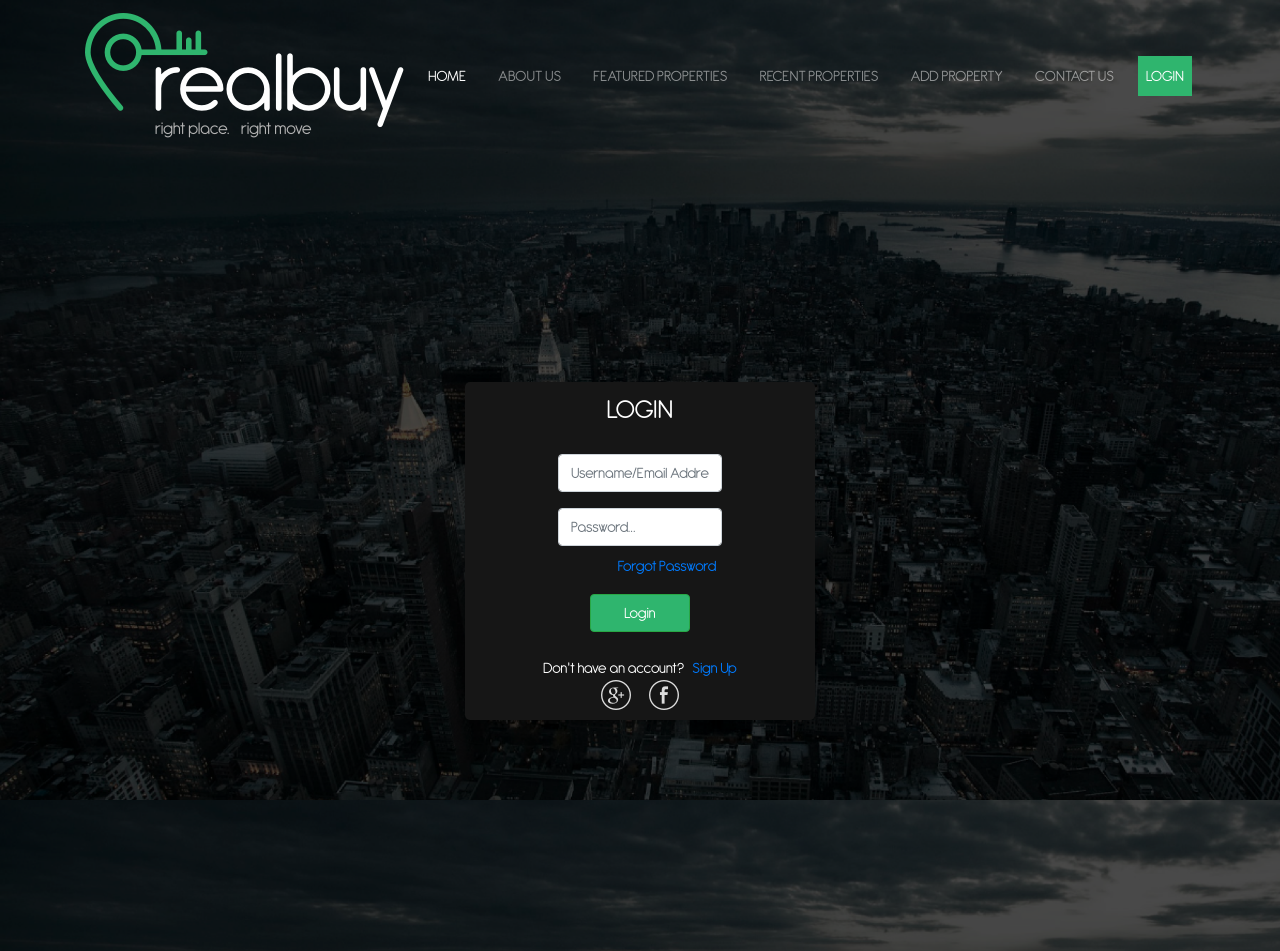
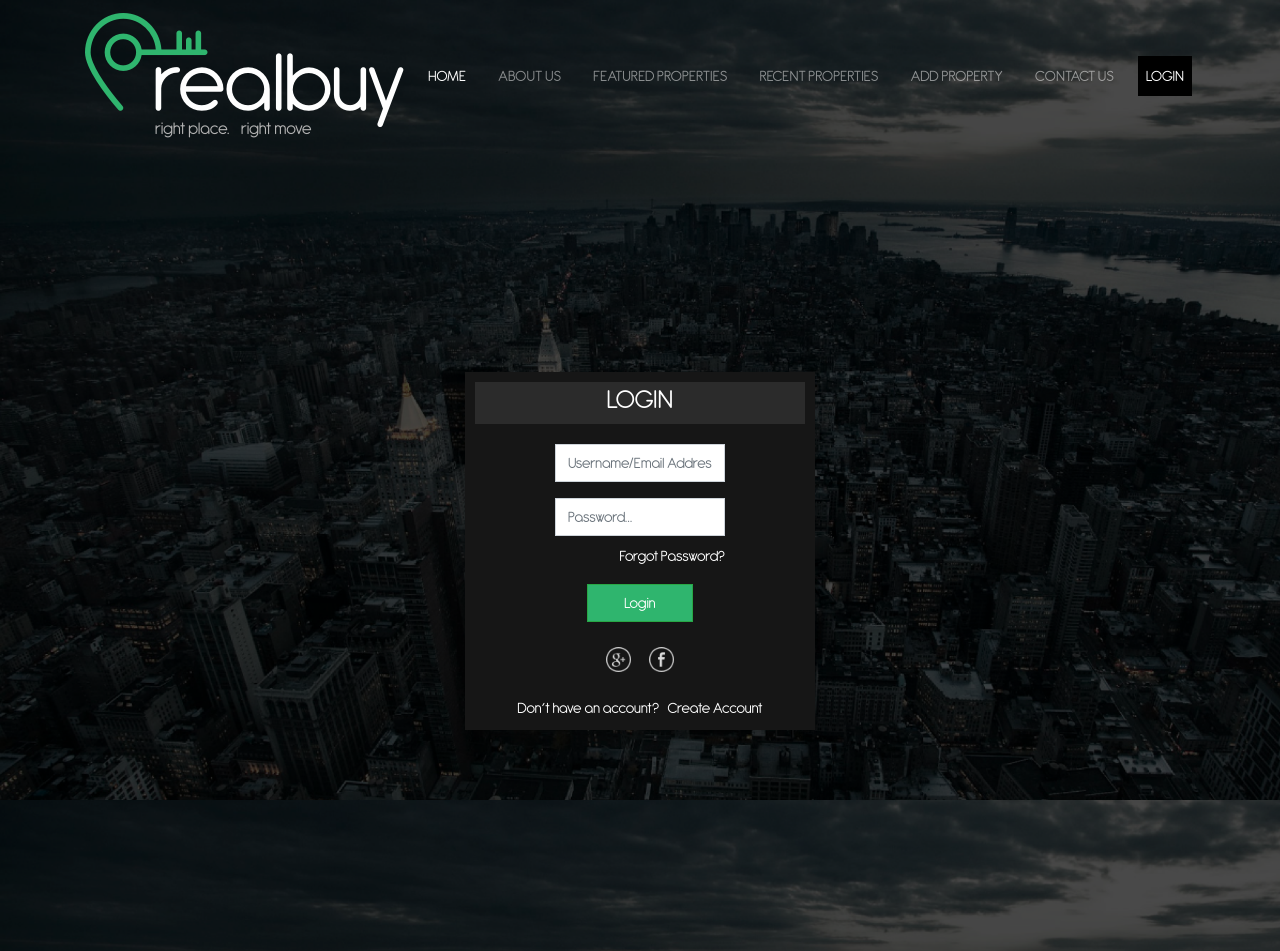
Before and after one commit to VishnuPrasad1998/real-buy, a Django app: page /accounts/login/ in a window 1280 px wide. Run offline with Django 3.2, Linux system fonts and the light colour scheme; some libraries are stand-ins or nearby versions.

Commit message:
Login and Register UI fixes

```diff
--- a/templates/accounts/login.html
+++ b/templates/accounts/login.html
@@ -41,7 +41,7 @@
 			box-shadow: 0 4px 8px 0 rgba(0, 0, 0, 0.2), 0 6px 20px 0 rgba(0, 0, 0, 0.19);
 			-webkit-box-shadow: 0 4px 8px 0 rgba(0, 0, 0, 0.2), 0 6px 20px 0 rgba(0, 0, 0, 0.19);
 			-moz-box-shadow: 0 4px 8px 0 rgba(0, 0, 0, 0.2), 0 6px 20px 0 rgba(0, 0, 0, 0.19);
-			border-radius: 5px;
+			border-radius: 0px;
 
 		}
 
@@ -51,9 +51,7 @@
 
 		#form-title{
 			color: #fff;
-
 		}
-
 		.login_btn {
 			width: 100%;
 			background: #2fb56e !important;
@@ -69,26 +67,44 @@
 		.input-group-text {
 			background: #f7ba5b !important;
 			color: white !important;
-			border: 0 !important;
-			border-radius: 0.25rem 0 0 0.25rem !important;
+			/* border: 0 !important;
+			border-radius: 0px; */
+			/* border-radius: 0.25rem 0 0 0.25rem !important; */
 		}
 		.input_user,
 		.input_pass:focus {
 			box-shadow: none !important;
 			outline: 0px !important;
 		}
-
 		#messages{
 			background-color: rgb(255, 102, 102);
 			color: #fff;
 			padding: 10px;
 			margin-top: 10px;
 		}
+		input[type=text] {
+		box-sizing: border-box;
+		border-radius: 0px;
+		outline: 0px;
+		box-shadow: none;
+			-webkit-box-shadow: none;
+			-moz-box-shadow: none;
+		}
+		input[type=email] {
+		box-sizing: border-box;
+		border-radius: 0px;
+		outline: none;
+		}
+		input[type=password] {
+		box-sizing: border-box;
+		border-radius: 0px;
+		outline: none;
+		}
 	</style>
 
 </head>
 <body>
-	<div class="navbar-listing">
+	<div class="navbar-listing" style="align-items: right;">
         <nav class="navbar navbar-expand-lg navbar-dark bg-transparent sticky-top" id="navbar-example2">
                 <div class="container">
                 <a class="navbar-brand" href="index.html">
@@ -120,7 +136,7 @@
                     <li class="nav-item mr-3">
                         <a class="nav-link" href="{% url 'contactus' %}">CONTACT&nbsp;US</a>
                     </li>
-                    <li class="nav-item mr-3" style="background-color: #2fb56e; text-decoration: none;">
+                    <li class="nav-item mr-3" style="color: #2fb56e; background-color:#000000; text-decoration: none;">
                         <a class="nav-link active" href="{% url 'login' %}">LOGIN</a>
                     </li>
                     </ul>
@@ -131,7 +147,7 @@
 	<div class="container h-100">
 		<div class="d-flex justify-content-center h-100">
 			<div class="user_card">
-				<div class="d-flex justify-content-center">
+				<div class="d-flex justify-content-center" style="background-color: #2b2b2b;">
 
 
 					<h3 id="form-title">LOGIN</h3>
@@ -146,11 +162,11 @@
 								<input type="password" name="password" placeholder="Password..." class="form-control" required>
 						</div>
 						<div class="input-group mb-2">
-							&nbsp;&nbsp;&nbsp;&nbsp;&nbsp;&nbsp;&nbsp;&nbsp;&nbsp;&nbsp;&nbsp;&nbsp;&nbsp;&nbsp;&nbsp;&nbsp;&nbsp;&nbsp;&nbsp;&nbsp;&nbsp;<a href="{% url 'reset_password' %}" class="ml-2">Forgot Password</a>
+							&nbsp;&nbsp;&nbsp;&nbsp;&nbsp;&nbsp;&nbsp;&nbsp;&nbsp;&nbsp;&nbsp;&nbsp;&nbsp;&nbsp;&nbsp;&nbsp;&nbsp;&nbsp;&nbsp;&nbsp;&nbsp;&nbsp;&nbsp;<a href="{% url 'reset_password' %}" class="ml-2" style="text-decoration: none; color: #FFFFFF;">Forgot Password?</a>
 						</div>
 
 							<div class="d-flex justify-content-center mt-3 login_container">
-				 				<input class="btn login_btn btn-success" type="submit" value="Login">
+				 				<input class="btn login_btn btn-success" type="submit" value="Login" style="border-radius: 0px;">
 				   			</div>
 					</form>
 
@@ -160,12 +176,14 @@
 				{% endfor %}
 				<div class="mt-4">
 					<div class="d-flex justify-content-center links">
-						Don't have an account? <a href="{% url 'register' %}" class="ml-2">Sign Up</a>
+                        <a href="{% provider_login_url "google" %}"><img src="{% static 'img/g+.png' %}" height="25px" width="25px"></img></a>&nbsp;&nbsp;&nbsp;&nbsp;&nbsp;&nbsp;&nbsp;
+                        <a href="{% provider_login_url "facebook" method="oauth2" %}"><img src="{% static 'img/fb.png' %}" height="25px" width="25px"></img></a>
 					</div>
+					<br />
 					<div class="d-flex justify-content-center links">
-                        <a href="{% provider_login_url "google" %}"><img src="{% static 'img/g+.png' %}"></img></a>&nbsp;&nbsp;&nbsp;&nbsp;&nbsp;&nbsp;&nbsp;
-                        <a href="{% provider_login_url "facebook" method="oauth2" %}"><img src="{% static 'img/fb.png' %}"></img></a>
-                    </div>
+						Don’t have an account?  <a href="{% url 'register' %}" class="ml-2" style="text-decoration: none; color: #FFFFFF;">Create Account</a>
+					</div>
+
 				</div>
 			</div>
 		</div>
```
Also changed, not shown: templates/accounts/register.html (+28 -9 lines), templates/pages/index.html (+23 -13 lines).
